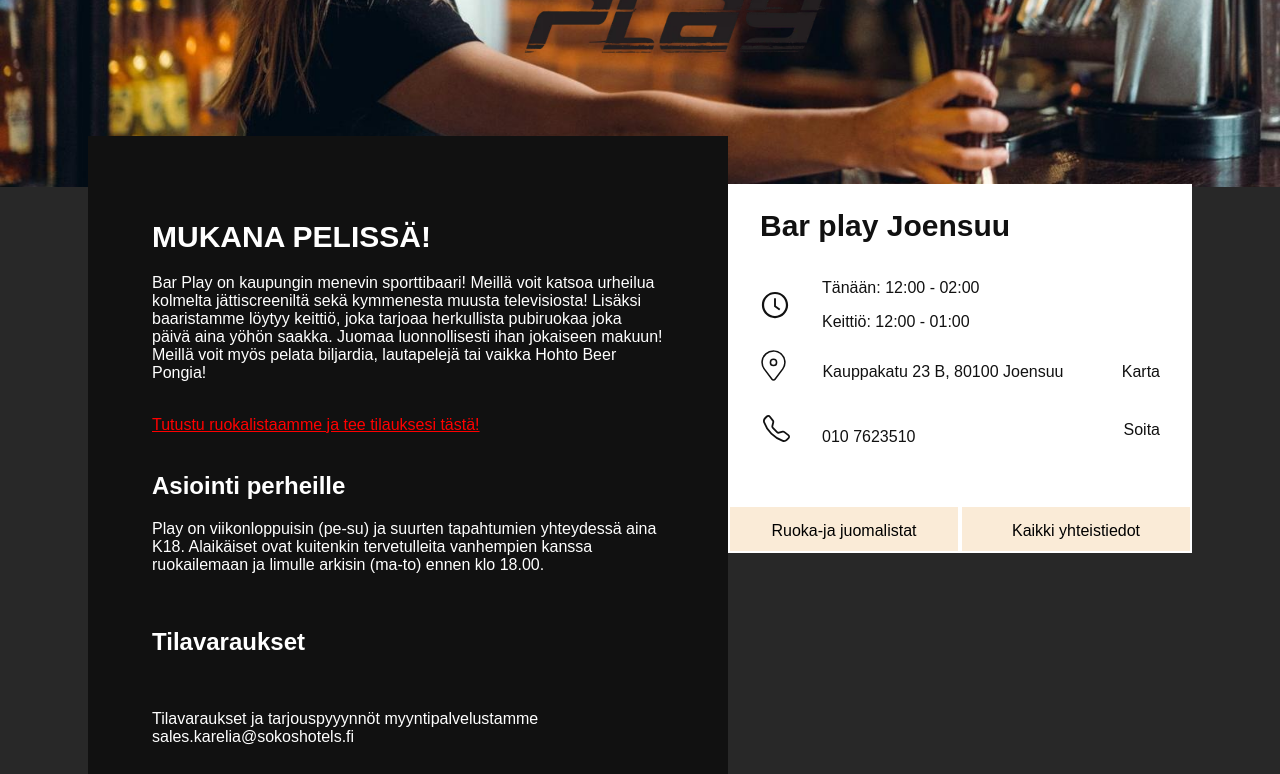
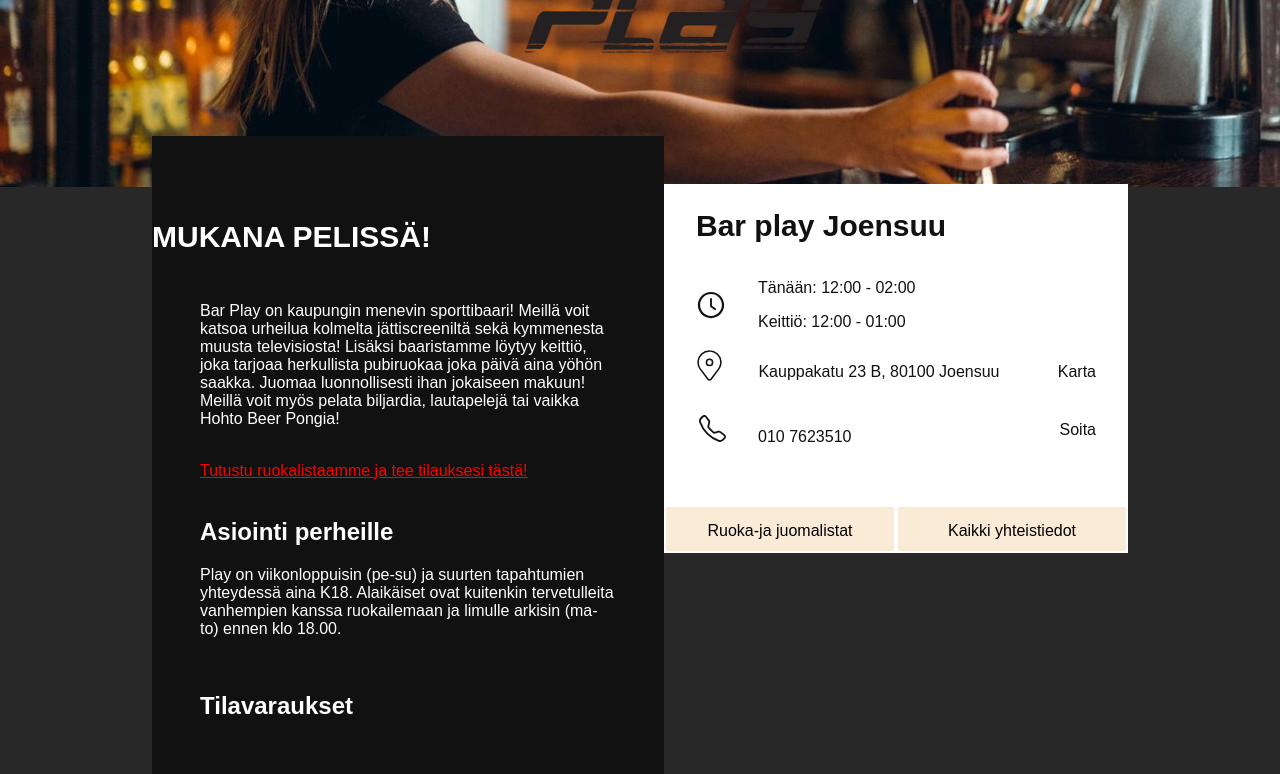
Before and after one commit to MarkusAP98/barplay02, a React (Create React App) app: page / in a window 1280 px wide. Shown: the part 340-1114 px from the top of the page. Built offline with nearby package versions, Linux system fonts and the light colour scheme.

Commit message:
gave info__text div and margin 3rem

```diff
--- a/src/components/Info/Info.css
+++ b/src/components/Info/Info.css
@@ -18,9 +18,13 @@
   background: #111111;
   color: white;
   width: 40%;
-  padding: 4rem;
+  padding: 4rem 0rem;
   position: relative;
   top: -3rem;
+}
+
+.info__text {
+  margin: 3rem;
 }
 
 .barplay__info-section h1 {
--- a/src/components/Info/Info.js
+++ b/src/components/Info/Info.js
@@ -11,6 +11,7 @@
       <div className="barplay__info-and-schedule">
         <div className="barplay__info-text">
           <h1>MUKANA PELISSÄ!</h1>
+          <div className="info__text">
           <p>
             Bar Play on kaupungin menevin sporttibaari! Meillä voit katsoa
             urheilua kolmelta jättiscreeniltä sekä kymmenesta muusta
@@ -44,6 +45,8 @@
           </p>
           <br></br>
           <p>Lämpimästi tervetuloa!</p>
+
+          </div>
         </div>
 
         {/* -------- schedule info section ------- */}
```
